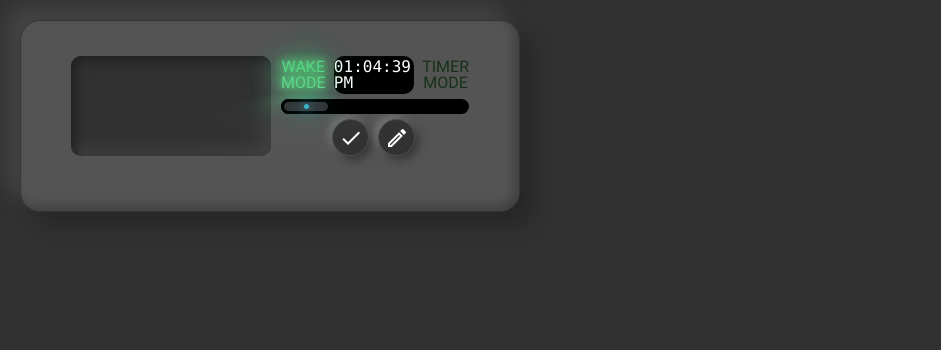
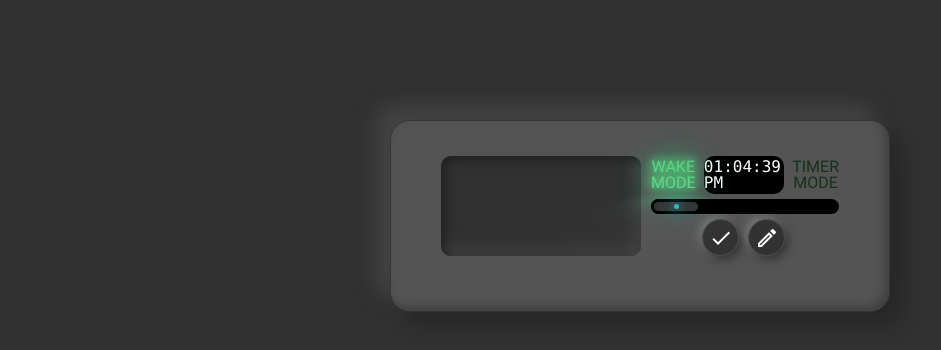
Before and after one commit to ghstd/timer_clock, a plain HTML site: page index.html in a window 1280 px wide. Shown: the whole page, without its empty margins (0-941 px from the left). Drawn offline with Linux system fonts and the light colour scheme.

Commit message:
fix styles

```diff
--- a/style.css
+++ b/style.css
@@ -51,7 +51,7 @@ h6 {
 
 html,
 body {
-	height: 100%;
+	min-height: 100%;
 	line-height: 1;
 	font-family: 'Roboto', sans-serif;
 }
@@ -60,6 +60,10 @@ body {
 
 body {
 	background-color: rgb(49, 49, 49);
+	display: flex;
+	justify-content: center;
+	align-items: center;
+	padding-top: 100px;
 }
 
 .app {
```
Also changed, not shown: index.html (+0 -6 lines).
